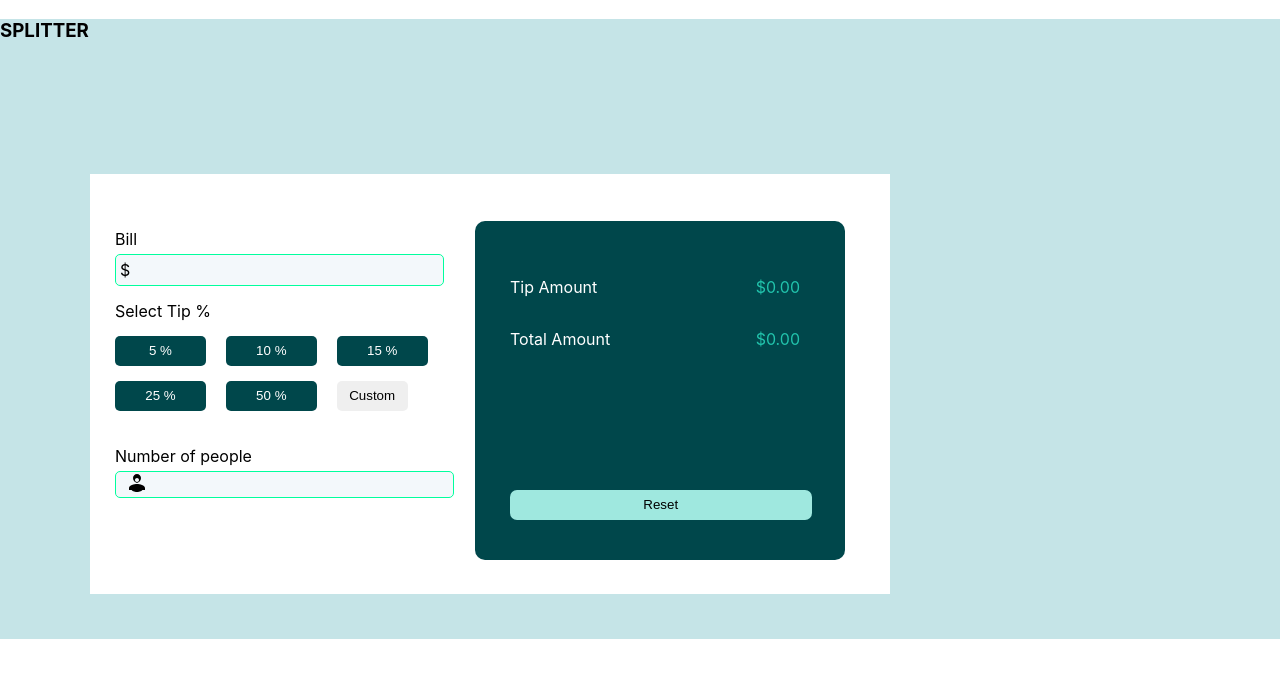
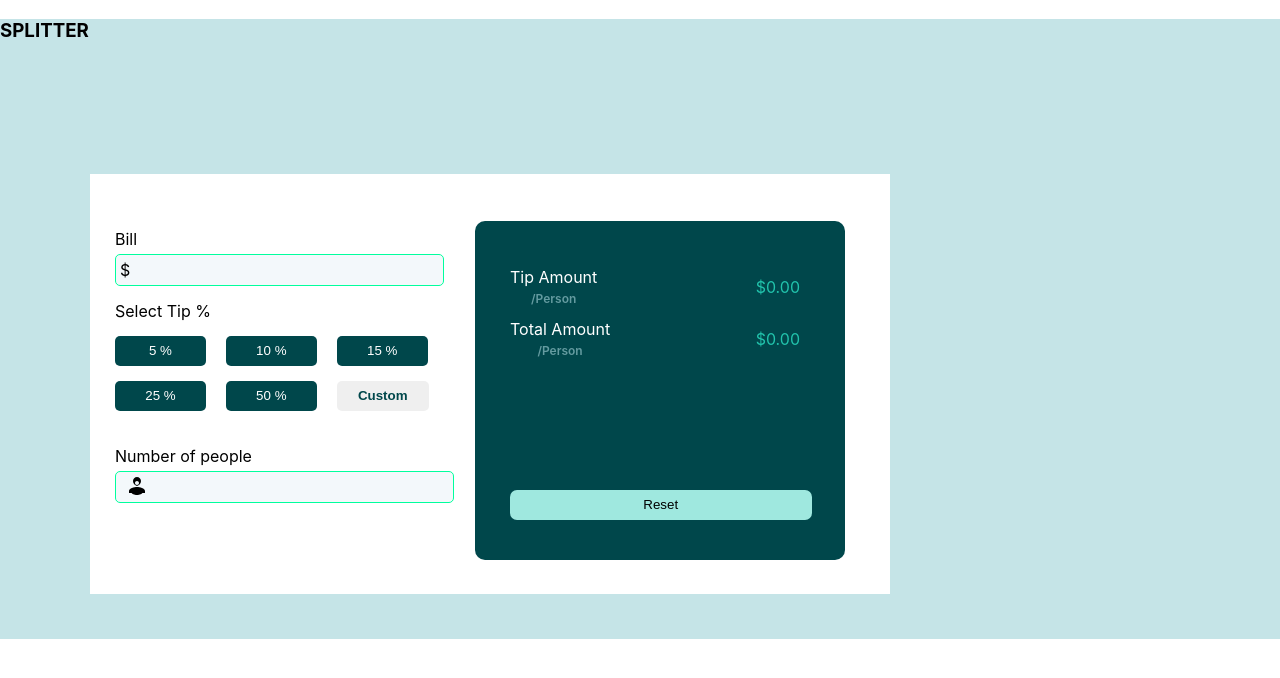
Before and after one commit to vikasMernDev/tipcalculator, a React (Create React App) app: page / in a window 1280 px wide. Shown: the top 678 px of the page. Built offline with nearby package versions, Linux system fonts and the light colour scheme.

Commit message:
calculator chnages

```diff
--- a/src/App.css
+++ b/src/App.css
@@ -127,13 +127,14 @@
   border: 1px solid #26C2AD;
 }
 .customButton{
-  width: 70.88px;
+  width: 92px;
   height: 30px;
   margin-right: 20px;
   border-radius: 5px;
   margin-bottom: 15px;
   border: none;
-
+  color: #00474B;
+  font-weight: 600;
 }
 
 .reset button{
--- a/src/components/Calculator.jsx
+++ b/src/components/Calculator.jsx
@@ -73,7 +73,7 @@ const Calculator = () => {
                                     paddingLeft: '20px', /* Adjust this value based on the width of the $ symbol */
                                     backgroundColor: '#F3F8FB',
                                     height: '20px',
-                                    width:'90%'
+                                    width: '90%'
                                 }}
                                 id='bill'
                                 name='bill'
@@ -113,23 +113,33 @@ const Calculator = () => {
                                     <path d="M12 12c1.1 0 2-.9 2-2s-.9-2-2-2-2 .9-2 2 .9 2 2 2zm0-8c2.21 0 4 1.79 4 4 0 2.45-1.81 4.47-4 4.9-2.19-.43-4-2.45-4-4.9 0-2.21 1.79-4 4-4zM12 14c-2.67 0-8 1.34-8 4v2h16v-2c0-2.66-5.33-4-8-4zm0 4c-2.67 0-5.33 1.33-5.33 2s2.66 2 5.33 2 5.33-1.33 5.33-2-2.66-2-5.33-2z" />
                                 </svg>
                             </span>
-                            <input type='text' name='people' value={state.people} onChange={handleChange} style={{ paddingLeft: "30px", backgroundColor: '#F3F8FB', width: '90%' }} />
+                            <input type='text' name='people' value={state.people} onChange={handleChange} style={{ paddingLeft: "30px", backgroundColor: '#F3F8FB', width: '90%', height: '20px' }} />
                         </div>
                     </div>
 
                 </div>
                 <div className='right-side'>
                     <div className='total-tip'>
-                        <div>
-                            <label style={{ color: '#FFFFFF' }}>Tip Amount</label>
+                        <div >
+                            <div>
+                                <label style={{ color: '#FFFFFF' }}>Tip Amount</label>
+                            </div>
+                            <div>
+                                <label style={{ color: '#649BA0',fontWeight:'600',fontSize:'12px' }}>/Person</label>
+                            </div>
                         </div>
                         <div style={{ marginRight: '45px', color: '#21C3AC' }}>
                             <p>${tipAmount || '0.00'}</p>
                         </div>
                     </div>
                     <div className='total-tip'>
-                        <div>
-                            <label style={{ color: '#FFFFFF' }}>Total Amount</label>
+                    <div >
+                            <div>
+                                <label style={{ color: '#FFFFFF' }}>Total Amount</label>
+                            </div>
+                            <div>
+                                <label style={{ color: '#649BA0',fontWeight:'600',fontSize:'12px' }}>/Person</label>
+                            </div>
                         </div>
                         <div style={{ marginRight: '45px', color: '#21C3AC' }}>
                             <p>${totalAmount || '0.00'}</p>
```
